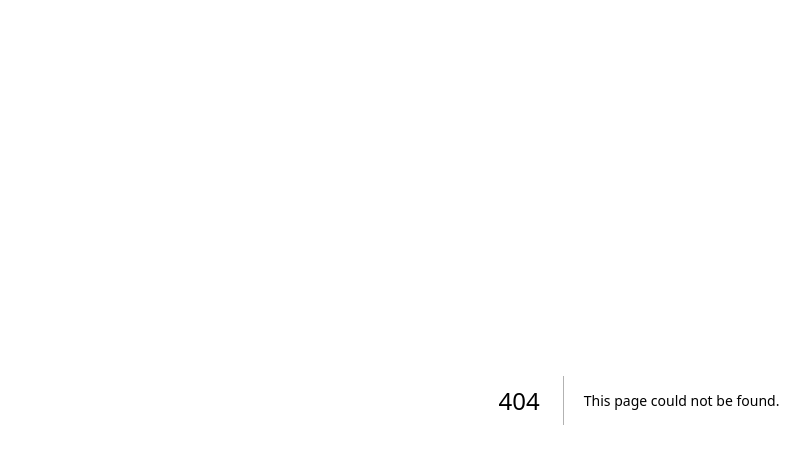
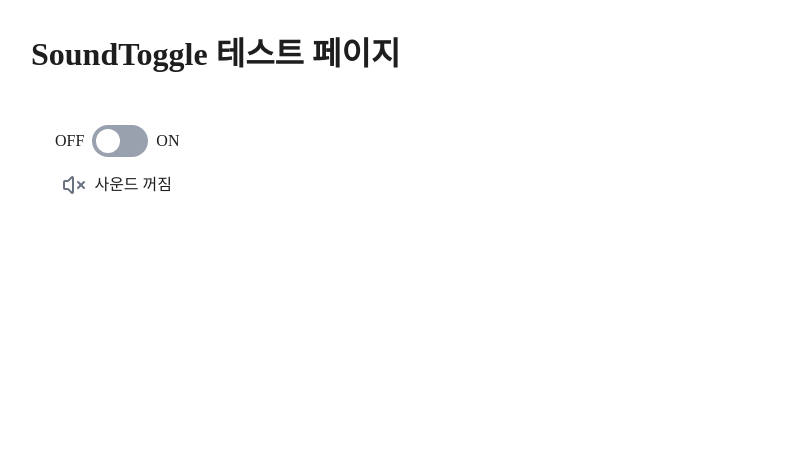
Before and after one commit to dong-fa/Final-15-HOLATAJA, a Next.js app: page /test in a window 1280 px wide. Before the commit this address had no page. Shown: the top 464 px of the page, without its empty margins (1-811 px from the left). Built offline with nearby package versions, Linux system fonts and the light colour scheme.

Commit message:
feat: 사운드 토글 버튼 컴포넌트 완료

```diff
--- /dev/null
+++ b/src/app/test/page.tsx
@@ -0,0 +1,16 @@
+'use client';
+import SoundToggle from '@/components/SoundToggle';
+
+export default function TestSoundTogglePage() {
+  // 상태 변경 시 콘솔에 출력 예제
+  const handleSoundChange = (value: boolean): void => {
+    console.log('사운드 상태:', value ? 'ON' : 'OFF');
+  };
+
+  return (
+    <div className="p-8">
+      <h1 className="title mb-6">SoundToggle 테스트 페이지</h1>
+      <SoundToggle defaultOn={false} onChange={handleSoundChange} />
+    </div>
+  );
+}
--- /dev/null
+++ b/src/components/SoundToggle.tsx
@@ -0,0 +1,61 @@
+'use client';
+
+import { useState, useEffect } from 'react';
+import { Volume2, VolumeX } from 'lucide-react';
+
+interface SoundToggleProps {
+  defaultOn?: boolean; // 초기 ON/OFF 상태
+  onChange?: (value: boolean) => void; // 상태 변경 시 실행될 콜백
+}
+
+export default function SoundToggle({ defaultOn = false, onChange }: SoundToggleProps) {
+  const [isOn, setIsOn] = useState<boolean>(defaultOn);
+
+  const handleToggle = (): void => {
+    const next = !isOn;
+    setIsOn(next);
+    if (onChange) {
+      onChange(next);
+    }
+  };
+
+  // defaultOn 값이 바뀌면 내부 상태도 동기화 (선택 사항)
+  useEffect(() => {
+    setIsOn(defaultOn);
+  }, [defaultOn]);
+
+  return (
+    <div className="inline-flex flex-col items-center p-6 rounded-lg">
+      <div className="flex items-center mb-4">
+        <span className="label-m mr-2">OFF</span>
+
+        <button
+          onClick={handleToggle}
+          className={`relative w-14 h-8 rounded-full transition-colors duration-300
+            ${isOn ? 'bg-primary border-2 border-primary' : 'bg-gray-400 border-2 border-gray-400'}`}
+        >
+          <span
+            className={`absolute top-[2px] left-[2px] w-6 h-6 bg-white rounded-full transition-transform duration-300
+              ${isOn ? 'translate-x-6' : 'translate-x-0'}`}
+          />
+        </button>
+
+        <span className="label-m ml-2">ON</span>
+      </div>
+
+      <div className="flex items-center">
+        {isOn ? (
+          <>
+            <Volume2 size={24} className="text-primary" />
+            <span className="label-m ml-2 text-primary font-bold">사운드 켜짐</span>
+          </>
+        ) : (
+          <>
+            <VolumeX size={24} className="text-gray-500" />
+            <span className="label-m ml-2 text-text">사운드 꺼짐</span>
+          </>
+        )}
+      </div>
+    </div>
+  );
+}
```
